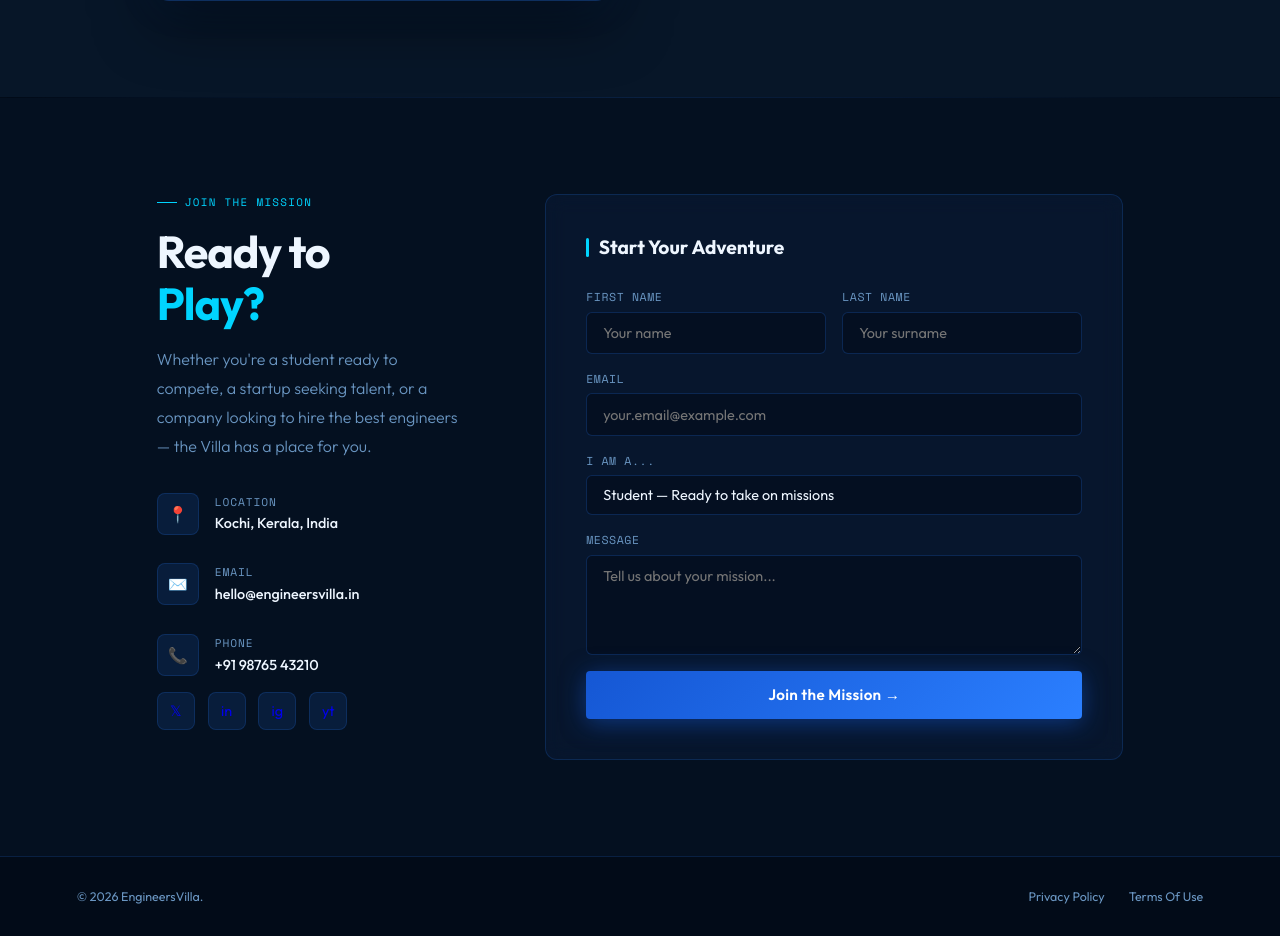
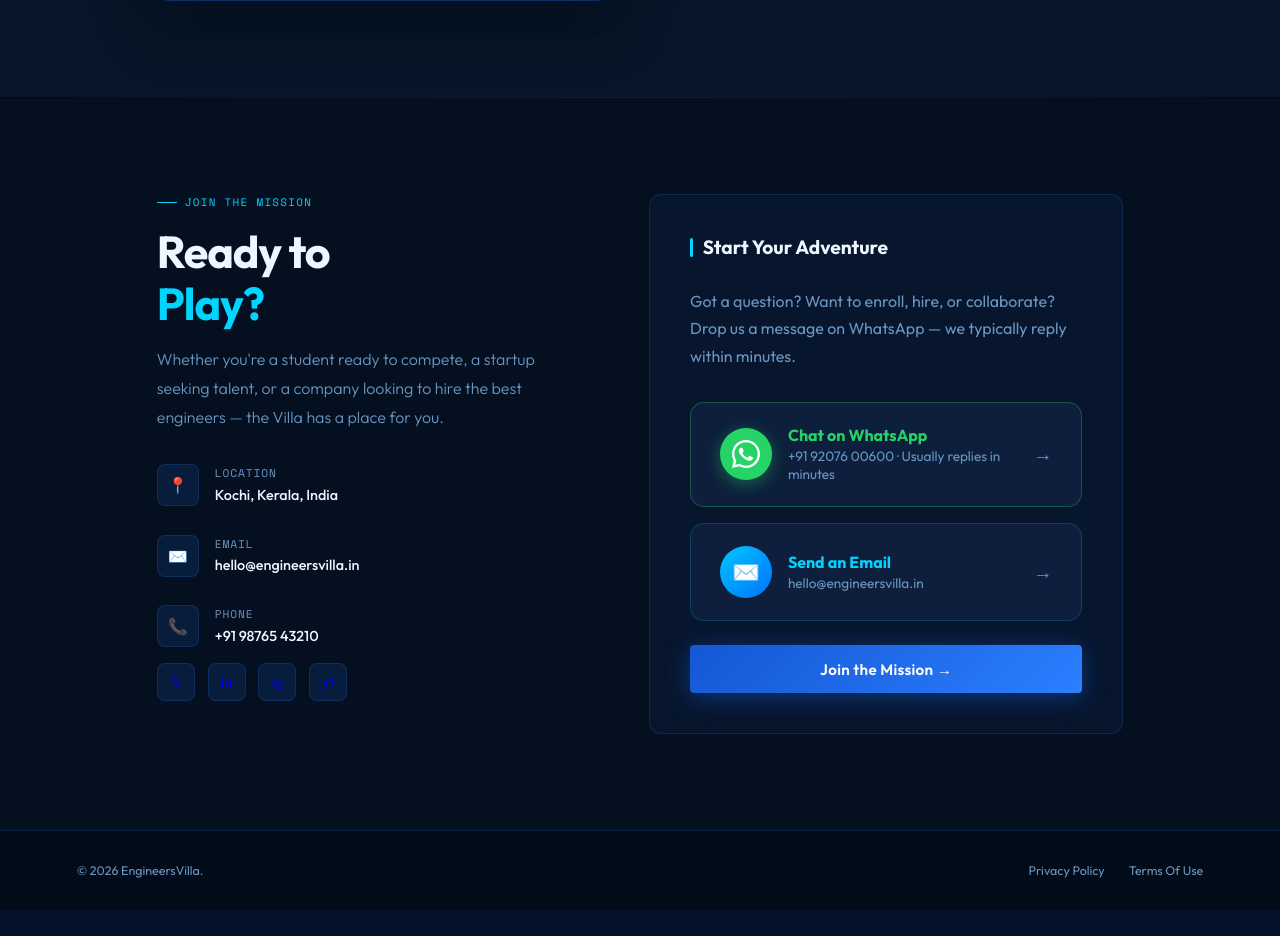
Before and after one commit to rohitakofficial-rak/EnV, a Flask app: page / in a window 1280 px wide. Shown: the part 3934-4870 px from the top of the page. After the commit the page ends 4844 px from the top, so only its background shows below. Run offline with Flask 3, Linux system fonts and the light colour scheme.

Commit message:
update frontend

```diff
--- a/app.py
+++ b/app.py
@@ -1,10 +1,5 @@
 import os
-
-from flask import Flask, request, jsonify, render_template, redirect, url_for
-from flask_cors import CORS
-import smtplib
-from email.mime.multipart import MIMEMultipart
-from email.mime.text import MIMEText
+import threading
 import webbrowser
 
 try:
@@ -13,167 +8,16 @@ try:
 except ImportError:
     pass
 
+from flask import Flask, render_template
+from flask_cors import CORS
+
 app = Flask(__name__)
 CORS(app)
 
-# 🔐 CONFIG — loaded from environment variables
-EMAIL = os.environ.get("CONTACT_EMAIL")
-APP_PASSWORD = os.environ.get("CONTACT_APP_PASSWORD")
-
-# 🏠 Serve Frontend
 @app.route('/')
 def home():
     return render_template('index.html')
 
-
-# 📩 API: Send Message
-@app.route('/send-message', methods=['POST'])
-def send_message():
-    try:
-        data = request.json
-        print("Incoming Data:", data)  # DEBUG
-
-        first_name = data.get("firstName", "")
-        last_name = data.get("lastName", "")
-        email = data.get("email", "")
-        role = data.get("role", "")
-        message = data.get("message", "")
-
-        # 🚫 Basic validation
-        if not email or not message:
-            return jsonify({"error": "Email and message are required"}), 400
-
-
-        # ✨ Professional HTML Email Template
-        html = f"""
-<html>
-<body style="margin:0; padding:0; background:#06101e; font-family:Arial, sans-serif;">
-
-<table width="100%" cellpadding="0" cellspacing="0" style="background:#06101e; padding:40px 0;">
-<tr><td align="center">
-
-<table width="580" cellpadding="0" cellspacing="0" style="background:#0a1628; border-radius:16px; overflow:hidden;">
-
-  <!-- TOP ACCENT BAR -->
-  <tr>
-    <td style="height:4px; background:linear-gradient(90deg,#00c6ff 0%,#0072ff 100%); font-size:0; line-height:0;">&nbsp;</td>
-  </tr>
-
-  <!-- HEADER -->
-  <tr>
-    <td style="padding:28px 36px 22px; border-bottom:1px solid rgba(255,255,255,0.07);">
-      <table cellpadding="0" cellspacing="0">
-        <tr>
-          <td style="width:44px; height:44px; background:linear-gradient(135deg,#00c6ff,#0072ff); border-radius:10px; text-align:center; vertical-align:middle; font-size:20px;">&#9670;</td>
-          <td style="padding-left:14px;">
-            <p style="font-size:20px; font-weight:900; font-style:italic; color:#ffffff; margin:0; letter-spacing:0.01em; line-height:1;">
-              ENGINEERS<span style="color:#1a6fff;">VILLA</span>
-            </p>
-            <p style="font-size:11px; color:#4a7aad; margin:4px 0 0; letter-spacing:0.07em; text-transform:uppercase;">Building Future-Ready Engineers</p>
-          </td>
-        </tr>
-      </table>
-    </td>
-  </tr>
-
-  <!-- TITLE -->
-  <tr>
-    <td style="padding:28px 36px 0;">
-      <table cellpadding="0" cellspacing="0" style="margin-bottom:14px;">
-        <tr>
-          <td style="background:rgba(0,198,255,0.1); border:1px solid rgba(0,198,255,0.2); border-radius:6px; padding:5px 12px;">
-            <span style="font-size:11px; color:#00c6ff; letter-spacing:0.08em; text-transform:uppercase;">&#9679; New Enrollment Enquiry</span>
-          </td>
-        </tr>
-      </table>
-      <h1 style="font-size:26px; font-weight:700; color:#ffffff; margin:0 0 8px; line-height:1.25;">You've received<br>a new message.</h1>
-      <p style="font-size:14px; color:#4a7aad; margin:0;">Here is the details.</p>
-    </td>
-  </tr>
-
-  <!-- DIVIDER -->
-  <tr><td style="padding:0 36px;"><table width="100%" cellpadding="0" cellspacing="0"><tr><td style="height:1px; background:rgba(255,255,255,0.06); font-size:0;">&nbsp;</td></tr></table></td></tr>
-
-  <!-- INFO GRID -->
-  <tr>
-    <td style="padding:20px 36px 0;">
-      <table width="100%" cellpadding="0" cellspacing="0">
-        <tr>
-          <!-- Name -->
-          <td width="48%" valign="top" style="background:rgba(255,255,255,0.04); border:1px solid rgba(255,255,255,0.08); border-radius:10px; padding:14px 16px; word-break:break-word; overflow-wrap:anywhere;">
-            <p style="font-size:11px; color:#4a7aad; margin:0 0 4px; letter-spacing:0.07em; text-transform:uppercase;">Full Name</p>
-            <p style="font-size:15px; color:#dbeafe; margin:0; font-weight:600; word-break:break-word; overflow-wrap:anywhere;">{first_name} {last_name}</p>
-          </td>
-          <td width="4%" style="min-width:8px;">&nbsp;</td>
-          <!-- Category -->
-          <td width="48%" valign="top" style="background:rgba(255,255,255,0.04); border:1px solid rgba(255,255,255,0.08); border-radius:10px; padding:14px 16px; word-break:break-word; overflow-wrap:anywhere;">
-            <p style="font-size:11px; color:#4a7aad; margin:0 0 4px; letter-spacing:0.07em; text-transform:uppercase;">Category</p>
-            <p style="font-size:15px; color:#dbeafe; margin:0; font-weight:600; word-break:break-word; overflow-wrap:anywhere;">{role}</p>
-          </td>
-        </tr>
-        <tr><td colspan="3" style="height:8px;"></td></tr>
-        <!-- Email - full width -->
-        <tr>
-          <td colspan="3" style="background:rgba(255,255,255,0.04); border:1px solid rgba(255,255,255,0.08); border-radius:10px; padding:14px 16px; word-break:break-word; overflow-wrap:anywhere;">
-            <p style="font-size:11px; color:#4a7aad; margin:0 0 4px; letter-spacing:0.07em; text-transform:uppercase;">Email Address</p>
-            <p style="font-size:15px; color:#00c6ff; margin:0; font-weight:500; word-break:break-all; overflow-wrap:anywhere;">{email}</p>
-          </td>
-        </tr>
-      </table>
-    </td>
-  </tr>
-
-  <!-- MESSAGE -->
-  <tr>
-    <td style="padding:20px 36px;">
-      <p style="font-size:11px; color:#4a7aad; margin:0 0 10px; letter-spacing:0.07em; text-transform:uppercase;">Message</p>
-      <div style="background:rgba(0,114,255,0.06); border-left:3px solid #0072ff; border-radius:0 10px 10px 0; padding:16px 18px;">
-        <p style="font-size:14px; color:#b8d4f0; line-height:1.75; margin:0; word-break:break-word; overflow-wrap:anywhere; white-space:pre-wrap;">{message}</p>
-      </div>
-    </td>
-  </tr>
-
-  <!-- FOOTER -->
-  <tr>
-    <td style="padding:0 36px;"><table width="100%" cellpadding="0" cellspacing="0"><tr><td style="height:1px; background:rgba(255,255,255,0.06); font-size:0;">&nbsp;</td></tr></table></td>
-  </tr>
-  <tr>
-    <td style="padding:18px 36px 26px;">
-      <table width="100%" cellpadding="0" cellspacing="0">
-        <tr>
-          <td style="font-size:12px; color:#2d5a8a;">© 2025 EngineersVilla. All rights reserved.</td>
-        </tr>
-      </table>
-    </td>
-  </tr>
-
-</table>
-
-</td></tr>
-</table>
-</body>
-</html>
-"""
-        # 📧 Email Setup
-        msg = MIMEMultipart()
-        msg['From'] = EMAIL
-        msg['To'] = EMAIL
-        msg['Subject'] = "📩 EngineersVilla Contact Form Submission"
-
-        msg.attach(MIMEText(html, 'html'))
-
-        # 📡 Send Email
-        server = smtplib.SMTP('smtp.gmail.com', 587)
-        server.starttls()
-        server.login(EMAIL, APP_PASSWORD)
-        server.send_message(msg)
-        server.quit()
-
-        return jsonify({"success": True})
-
-    except Exception as e:
-        print("Error:", str(e))
-        return jsonify({"error": str(e)}), 500
 @app.route('/privacy')
 def privacy():
     return render_template('privacy.html')
@@ -186,13 +30,15 @@ def terms():
 def partners():
     return render_template('partners.html')
 
+if __name__ == "__main__":
+    debug_mode = os.environ.get("FLASK_DEBUG", "false").lower() == "true"
+    is_render  = os.environ.get("RENDER") is not None
 
-# 🚀 Run App
-if __name__ == "__main__":
-    import os
-    import webbrowser
+    if not is_render and os.environ.get("WERKZEUG_RUN_MAIN") != "true":
+        threading.Timer(1.5, lambda: webbrowser.open("http://127.0.0.1:5000")).start()
 
-    if os.environ.get("WERKZEUG_RUN_MAIN") == "true":
-        webbrowser.open("http://127.0.0.1:5000")
-
-    app.run(debug=True)
+    app.run(
+        debug=debug_mode,
+        host="127.0.0.1" if not is_render else "0.0.0.0",
+        port=int(os.environ.get("PORT", 5000))
+    )
--- a/templates/index.html
+++ b/templates/index.html
@@ -581,7 +581,7 @@
     <li><a href="#contact-us">Contact Us</a></li>
     <li><a href="/partners">Our Partners</a></li>
   </ul>
-  <a href="#contact-us" class="nav-btn">Get Started</a>
+  <a href="https://wa.me/9995781910" target="_blank" rel="noopener noreferrer" class="nav-btn">Get Started</a>
   <button class="hamburger" id="hamburger" aria-label="Open menu">
     <span></span><span></span><span></span>
   </button>
@@ -593,7 +593,7 @@
   <a href="#ecosystem" class="mobile-link">About Us</a>
   <a href="#contact-us" class="mobile-link">Contact Us</a>
   <a href="/partners" class="mobile-link">Our Partners</a>
-  <a href="#contact-us" class="nav-btn mobile-link">Get Started</a>
+  <a href="https://wa.me/919207600600" target="_blank" rel="noopener noreferrer" class="nav-btn mobile-link">Get Started</a>
 </div>
 
 <!-- ══ HERO ══ -->
@@ -631,7 +631,7 @@
 
   <div class="hero-actions">
     <a href="#ecosystem" class="btn-primary">Explore the Ecosystem →</a>
-    <a href="#contact-us" class="btn-outline">Get in Touch</a>
+    <a href="https://wa.me/919207600600" target="_blank" rel="noopener noreferrer" class="btn-outline">Get in Touch</a>
   </div>
 
   <div class="hero-float">
@@ -882,35 +882,29 @@
 
       <div class="c-form fade" style="transition-delay:.15s">
         <h3>Start Your Adventure</h3>
-        <div class="row2">
-          <div class="field">
-            <label>First Name</label>
-            <input id="firstName" type="text" placeholder="Your name"/>
+        <p style="color:var(--muted);margin-bottom:2rem;line-height:1.7;">Got a question? Want to enroll, hire, or collaborate? Drop us a message on WhatsApp — we typically reply within minutes.</p>
+
+        <a href="https://wa.me/919207600600" target="_blank" rel="noopener noreferrer" style="display:flex;align-items:center;gap:1rem;background:#0d1f3c;border:1px solid rgba(37,211,102,0.3);border-radius:14px;padding:1.4rem 1.8rem;text-decoration:none;margin-bottom:1rem;transition:all 0.3s ease;" onmouseover="this.style.borderColor='#25D366';this.style.background='rgba(37,211,102,0.07)'" onmouseout="this.style.borderColor='rgba(37,211,102,0.3)';this.style.background='#0d1f3c'">
+          <div style="width:52px;height:52px;background:#25D366;border-radius:50%;display:flex;align-items:center;justify-content:center;flex-shrink:0;box-shadow:0 4px 16px rgba(37,211,102,0.4);">
+            <svg viewBox="0 0 32 32" style="width:28px;height:28px;fill:#fff;" xmlns="http://www.w3.org/2000/svg"><path d="M16 0C7.163 0 0 7.163 0 16c0 2.833.738 5.49 2.031 7.796L0 32l8.429-2.009A15.93 15.93 0 0016 32c8.837 0 16-7.163 16-16S24.837 0 16 0zm0 29.333a13.27 13.27 0 01-6.771-1.854l-.486-.289-5.006 1.194 1.224-4.875-.317-.499A13.26 13.26 0 012.667 16C2.667 8.636 8.636 2.667 16 2.667S29.333 8.636 29.333 16 23.364 29.333 16 29.333zm7.27-9.862c-.398-.199-2.354-1.161-2.719-1.294-.365-.133-.631-.199-.897.199-.266.398-1.029 1.294-1.262 1.56-.232.265-.465.298-.863.1-.398-.2-1.681-.619-3.203-1.977-1.184-1.056-1.983-2.36-2.215-2.758-.232-.398-.025-.613.174-.811.18-.178.398-.465.597-.698.199-.232.265-.398.398-.664.133-.265.066-.498-.033-.697-.1-.199-.897-2.162-1.229-2.96-.324-.778-.653-.673-.897-.685l-.764-.013c-.266 0-.697.1-1.063.498-.365.398-1.394 1.361-1.394 3.322s1.427 3.854 1.626 4.12c.199.265 2.808 4.285 6.804 6.01.951.41 1.693.655 2.271.839.954.304 1.823.261 2.51.158.766-.114 2.354-.962 2.686-1.891.332-.929.332-1.726.232-1.891-.099-.166-.365-.265-.763-.464z"/></svg>
           </div>
-          <div class="field">
-            <label>Last Name</label>
-            <input id="lastName" type="text" placeholder="Your surname"/>
+          <div>
+            <div style="color:#25D366;font-weight:700;font-size:1rem;margin-bottom:2px;">Chat on WhatsApp</div>
+            <div style="color:var(--muted);font-size:0.85rem;">+91 92076 00600 · Usually replies in minutes</div>
           </div>
-        </div>
-        <div class="field">
-          <label>Email</label>
-          <input id="email" type="email" placeholder="your.email@example.com"/>
-        </div>
-        <div class="field">
-          <label>I am a...</label>
-          <select id="role">
-            <option>Student — Ready to take on missions</option>
-            <option>Startup — Looking for talent</option>
-            <option>Company / MNC — Hiring engineers</option>
-            <option>Mentor / Industry Expert</option>
-            <option>Other</option>
-          </select>
-        </div>
-        <div class="field">
-          <label>Message</label>
-          <textarea id="message" placeholder="Tell us about your mission..."></textarea>
-        </div>
-        <button class="btn-primary" id="send-btn" style="width:100%">Join the Mission →</button>
+          <div style="margin-left:auto;color:var(--muted);font-size:1.2rem;">→</div>
+        </a>
+
+        <a href="mailto:hello@engineersvilla.in" style="display:flex;align-items:center;gap:1rem;background:#0d1f3c;border:1px solid rgba(0,198,255,0.2);border-radius:14px;padding:1.4rem 1.8rem;text-decoration:none;margin-bottom:1rem;transition:all 0.3s ease;" onmouseover="this.style.borderColor='var(--cyan)';this.style.background='rgba(0,198,255,0.05)'" onmouseout="this.style.borderColor='rgba(0,198,255,0.2)';this.style.background='#0d1f3c'">
+          <div style="width:52px;height:52px;background:linear-gradient(135deg,#00c6ff,#0072ff);border-radius:50%;display:flex;align-items:center;justify-content:center;flex-shrink:0;font-size:1.4rem;">✉️</div>
+          <div>
+            <div style="color:var(--cyan);font-weight:700;font-size:1rem;margin-bottom:2px;">Send an Email</div>
+            <div style="color:var(--muted);font-size:0.85rem;">hello@engineersvilla.in</div>
+          </div>
+          <div style="margin-left:auto;color:var(--muted);font-size:1.2rem;">→</div>
+        </a>
+
+        <a href="https://wa.me/919207600600" target="_blank" rel="noopener noreferrer" class="btn-primary" style="display:block;width:100%;text-align:center;margin-top:1.5rem;text-decoration:none;">Join the Mission →</a>
       </div>
     </div>
   </div>
@@ -989,26 +983,7 @@
     nls.forEach(a => { a.style.color = a.getAttribute('href') === '#'+cur ? 'var(--cyan)' : ''; });
   });
 
-  // Form submit
-  document.getElementById('send-btn').addEventListener('click', async function () {
-    const btn = this;
-    const data = {
-      firstName: document.getElementById('firstName').value,
-      lastName: document.getElementById('lastName').value,
-      email: document.getElementById('email').value,
-      role: document.getElementById('role').value,
-      message: document.getElementById('message').value
-    };
-    try {
-      btn.textContent = "Launching...";
-      const res = await fetch("/send-message", {
-        method: "POST", headers: { "Content-Type": "application/json" }, body: JSON.stringify(data)
-      });
-      if (res.ok) { btn.textContent = "✔ Mission Started!"; btn.style.background = 'linear-gradient(135deg,#0f5132,#22c55e)'; }
-      else { btn.textContent = "❌ Failed!"; }
-    } catch (err) { btn.textContent = "❌ Error!"; console.error(err); }
-    setTimeout(() => { btn.textContent = "Join the Mission →"; btn.style.background = ''; }, 3000);
-  });
+
   document.querySelectorAll('a[href^="#"]').forEach(anchor => {
   anchor.addEventListener('click', function (e) {
     const targetId = this.getAttribute('href');
```
